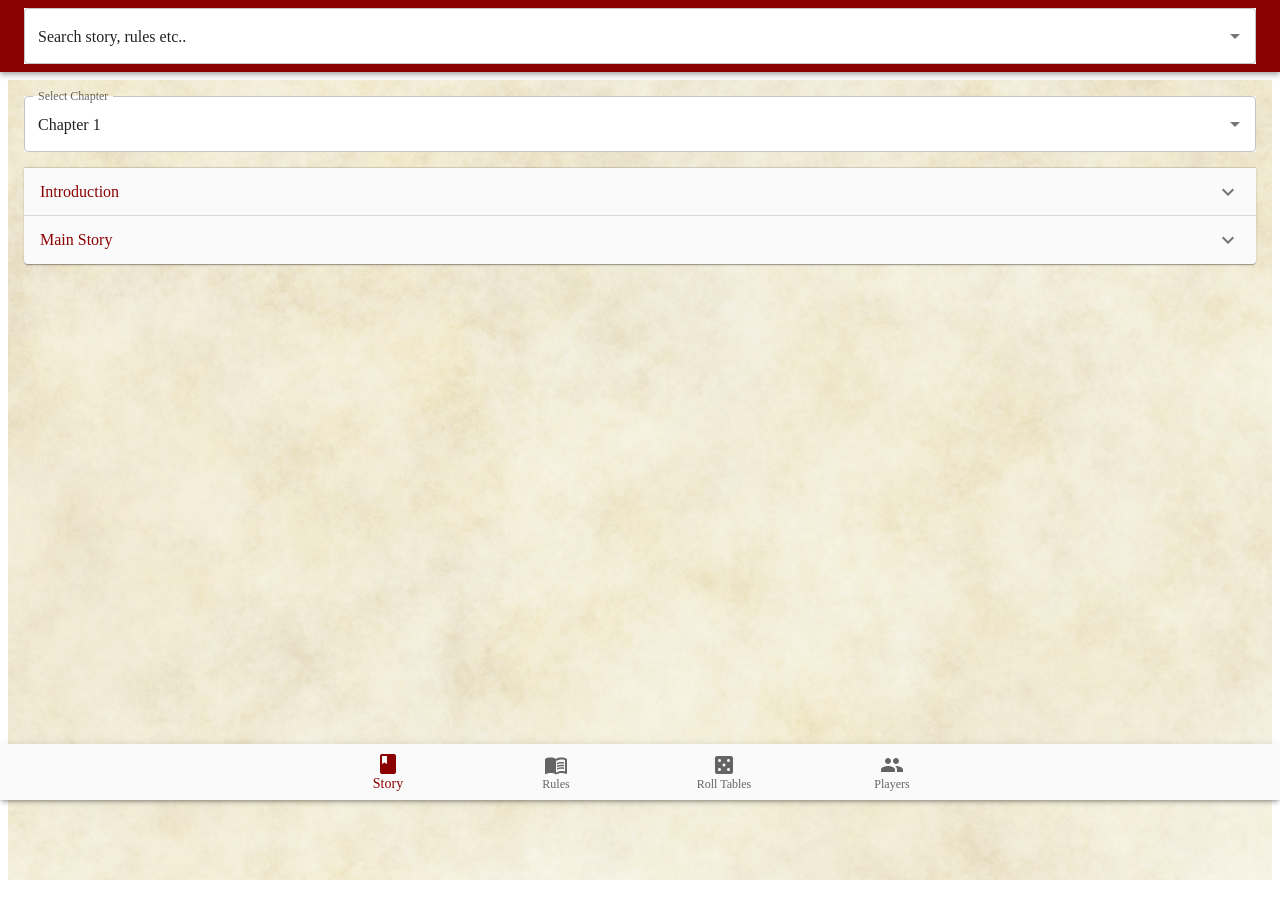
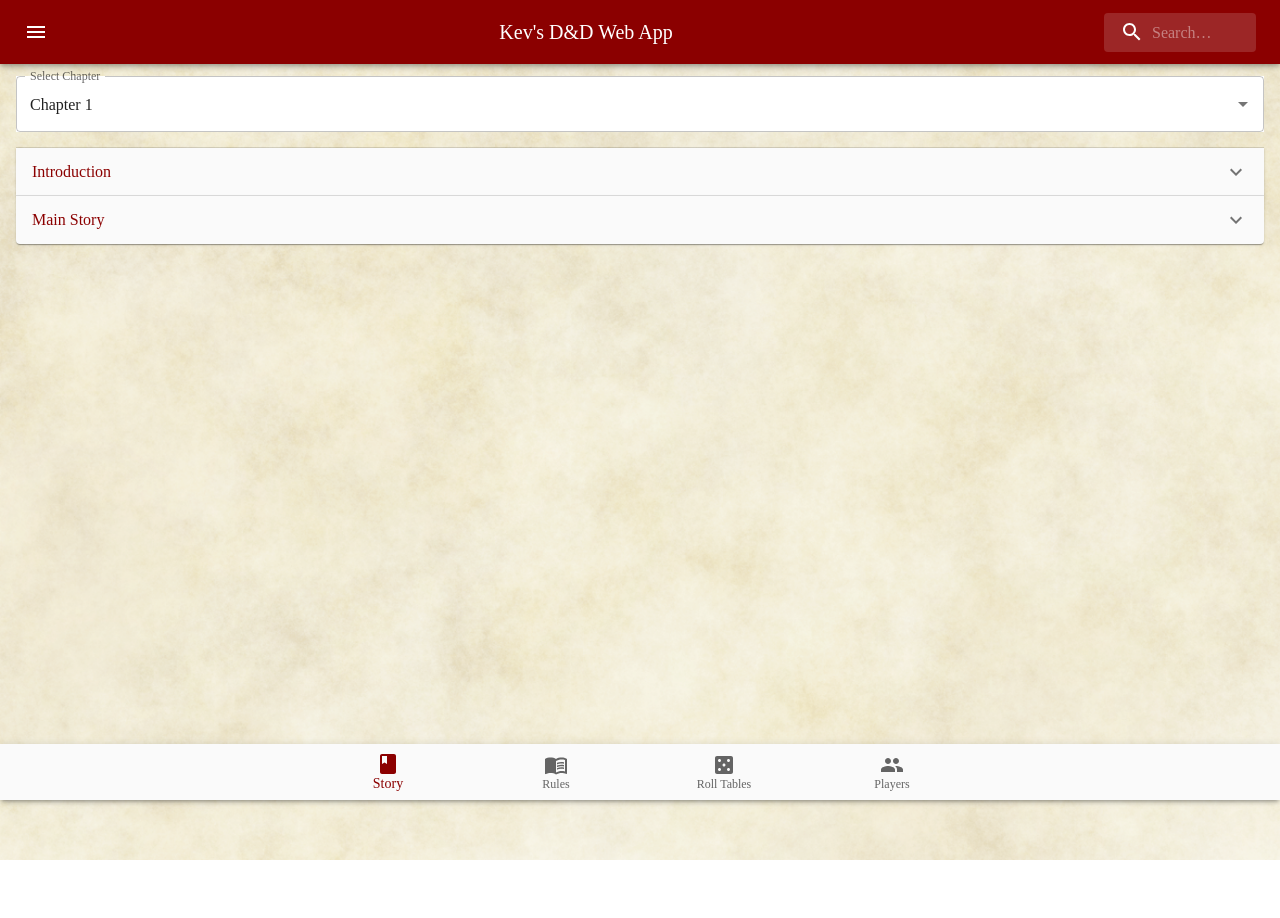
Before and after one commit to Kcity162/dnd-webapp, a React (Create React App) app: page / in a window 1280 px wide. Shown: the top 918 px of the page. Built offline with nearby package versions, Linux system fonts and the light colour scheme.

Commit message:
Improved top nav and made it fixed and changed Z index.

```diff
--- a/src/App.js
+++ b/src/App.js
@@ -1,6 +1,7 @@
 // src/App.js
 import React, { useState } from 'react';
 import './App.css';
+import TopNavigationBar from './components/TopNavigationBar';
 import BottomNavigationBar from './components/BottomNavigationBar';
 import StoryPage from './pages/StoryPage';
 import RulesPage from './pages/RulesPage';
@@ -10,6 +11,7 @@
 import Autocomplete from '@mui/material/Autocomplete';
 import TextField from '@mui/material/TextField';
 import Toolbar from '@mui/material/Toolbar';
+
 
 function App() {
   const [selectedPage, setSelectedPage] = useState(() => {
@@ -85,19 +87,8 @@
 
   return (
     <div className="App">
-      <AppBar position="static">
-        <Toolbar>
-
-          <Autocomplete
-            options={['Chapter 1', 'Chapter 2', 'Chapter 3', 'Rules', 'Roll Tables', 'Players', 'General Rules', 'Combat Rules', 'Treasure Tables', 'Encounter Tables', 'Player 1', 'Player 2']}
-            value={searchValue}
-            onChange={handleSearchChange}
-            renderInput={(params) => <TextField {...params} variant="outlined" />}
-            sx={{ width: '100%', marginTop: '8px', marginBottom: '8px', backgroundColor: 'white' }}
-          />
-        </Toolbar>
-      </AppBar>
-      <main style={{ padding: '8px', paddingBottom: '80px' }}>
+      <TopNavigationBar></TopNavigationBar>
+      <main style={{ paddingBottom: '80px', paddingTop:'60px' }}>
         {renderContent()}
       </main>
       <BottomNavigationBar onChange={setSelectedPage} />
--- a/src/components/BottomNavigationBar.js
+++ b/src/components/BottomNavigationBar.js
@@ -19,7 +19,7 @@
   };
 
   return (
-    <Paper sx={{ position: 'fixed', bottom: 0, left: 0, right: 0 }} elevation={3}>
+    <Paper sx={{ position: 'fixed', bottom: 0, left: 0, right: 0, zIndex: 100 }} elevation={3}>
       <BottomNavigation
         value={value}
         onChange={handleChange}
--- /dev/null
+++ b/src/components/TopNavigationBar.js
@@ -0,0 +1,89 @@
+import * as React from 'react';
+import { styled, alpha } from '@mui/material/styles';
+import AppBar from '@mui/material/AppBar';
+import Box from '@mui/material/Box';
+import Toolbar from '@mui/material/Toolbar';
+import IconButton from '@mui/material/IconButton';
+import Typography from '@mui/material/Typography';
+import InputBase from '@mui/material/InputBase';
+import MenuIcon from '@mui/icons-material/Menu';
+import SearchIcon from '@mui/icons-material/Search';
+
+const Search = styled('div')(({ theme }) => ({
+  position: 'relative',
+  borderRadius: theme.shape.borderRadius,
+  backgroundColor: alpha(theme.palette.common.white, 0.15),
+  '&:hover': {
+    backgroundColor: alpha(theme.palette.common.white, 0.25),
+  },
+  marginLeft: 0,
+  width: '100%',
+  [theme.breakpoints.up('sm')]: {
+    marginLeft: theme.spacing(1),
+    width: 'auto',
+  },
+}));
+
+const SearchIconWrapper = styled('div')(({ theme }) => ({
+  padding: theme.spacing(0, 2),
+  height: '100%',
+  position: 'absolute',
+  pointerEvents: 'none',
+  display: 'flex',
+  alignItems: 'center',
+  justifyContent: 'center',
+}));
+
+const StyledInputBase = styled(InputBase)(({ theme }) => ({
+  color: 'inherit',
+  width: '100%',
+  '& .MuiInputBase-input': {
+    padding: theme.spacing(1, 1, 1, 0),
+    // vertical padding + font size from searchIcon
+    paddingLeft: `calc(1em + ${theme.spacing(4)})`,
+    transition: theme.transitions.create('width'),
+    [theme.breakpoints.up('sm')]: {
+      width: '12ch',
+      '&:focus': {
+        width: '20ch',
+      },
+    },
+  },
+}));
+
+export default function SearchAppBar() {
+  return (
+    <Box sx={{ flexGrow: 1, position: 'fixed', minWidth: '100vw', zIndex: 100}}>
+      <AppBar position="static">
+        <Toolbar>
+          <IconButton
+            size="large"
+            edge="start"
+            color="inherit"
+            aria-label="open drawer"
+            sx={{ mr: 2 }}
+          >
+            <MenuIcon />
+          </IconButton>
+          <Typography
+            variant="h6"
+            noWrap
+            component="div"
+            sx={{ flexGrow: 1, display: { xs: 'none', sm: 'block' } }}
+          >
+            Kev's D&D Web App
+          </Typography>
+          <Search>
+            <SearchIconWrapper>
+              <SearchIcon />
+            </SearchIconWrapper>
+            <StyledInputBase
+              placeholder="Search…"
+              inputProps={{ 'aria-label': 'search' }}
+            />
+          </Search>
+        </Toolbar>
+      </AppBar>
+    </Box>
+  );
+}
```
